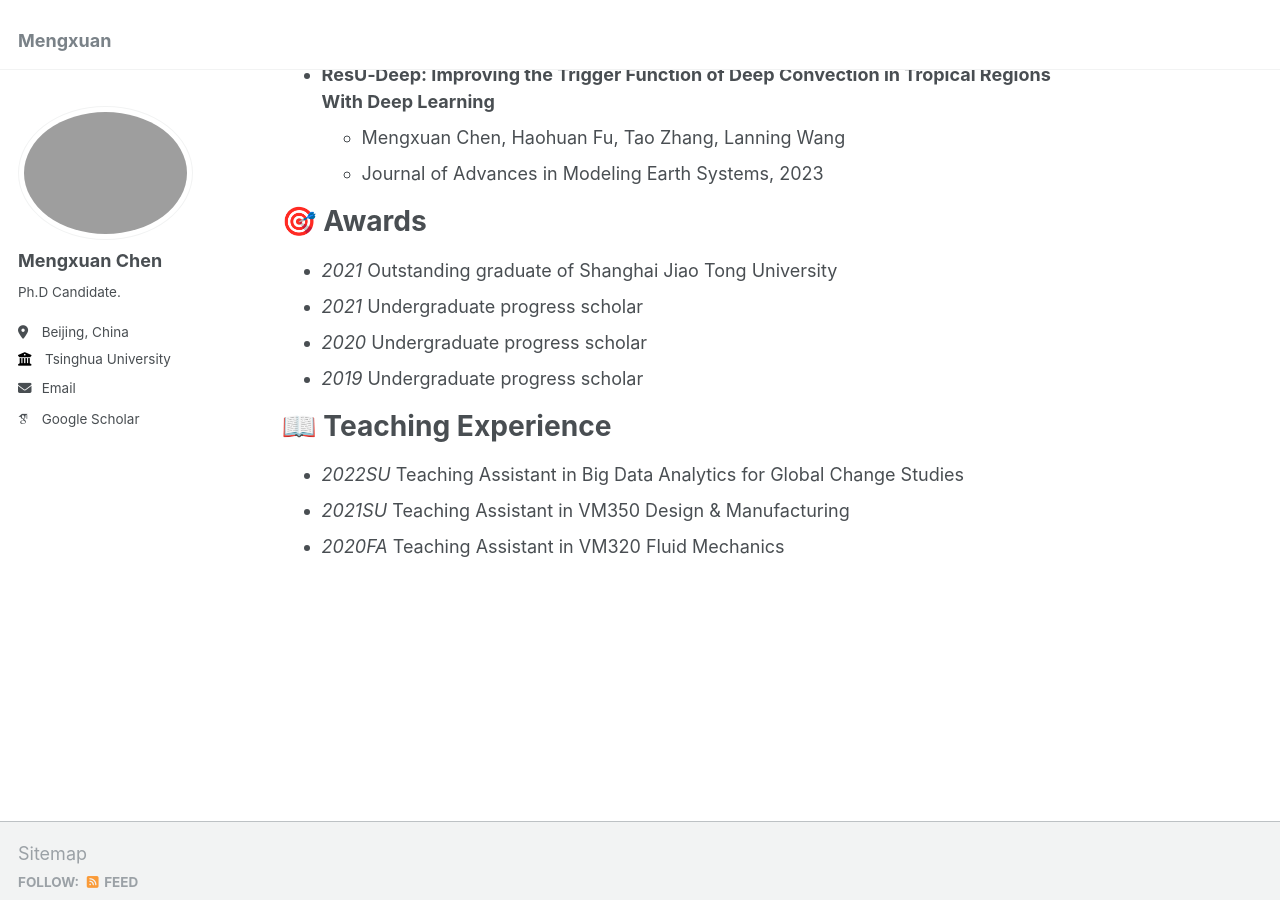
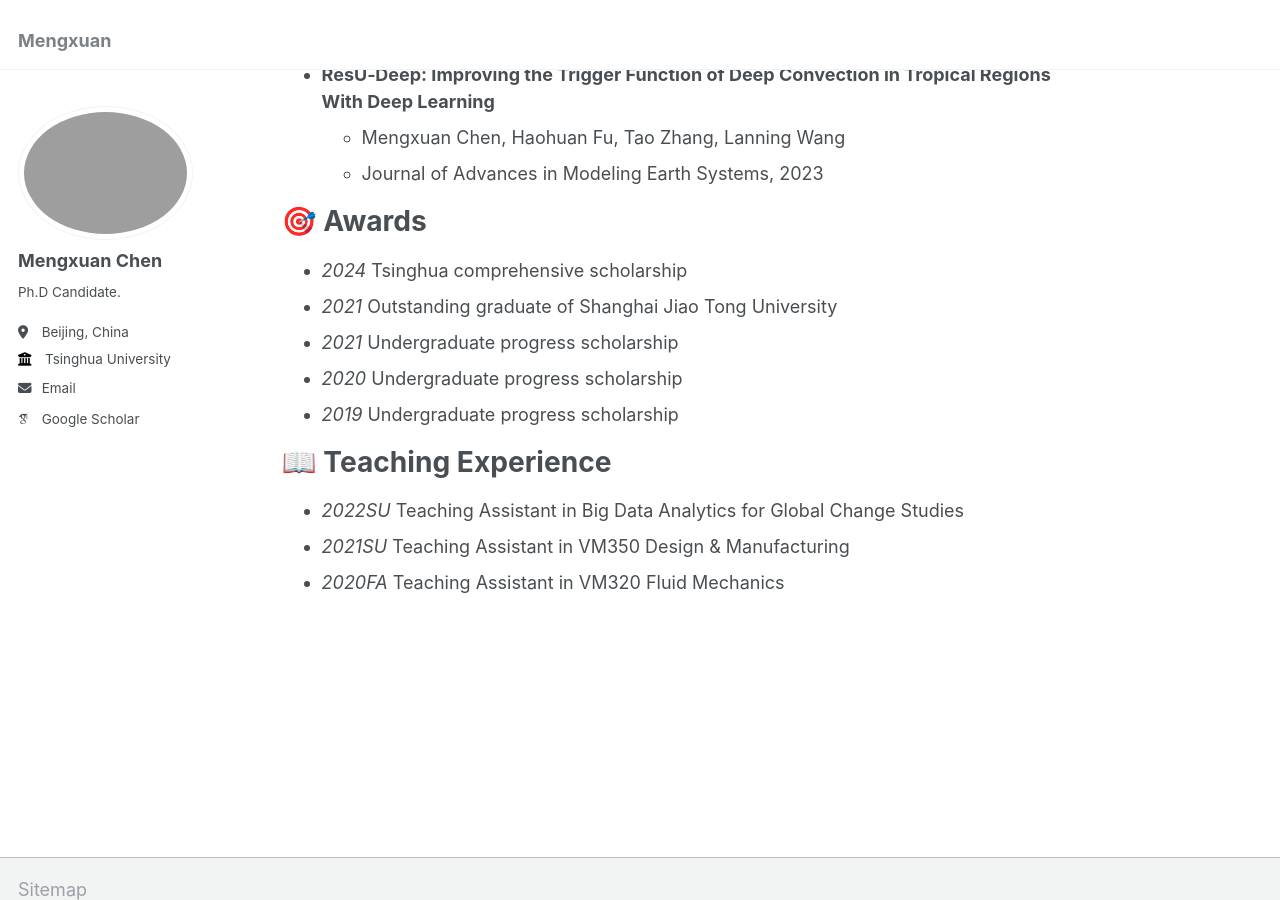
Before and after one commit to SauryChen/SauryChen.github.io, a Jekyll site: the page built from _pages/about.md, in a window 1280 px wide and 900 px high, scrolled down 931 px. Built offline with Jekyll 4.4.1, drawn with Linux system fonts in a browser that asks for light colours; some web fonts are replaced.

Commit message:
Update about.md

```diff
--- a/_pages/about.md
+++ b/_pages/about.md
@@ -36,10 +36,11 @@ I am an (INTJ) Ph.D candidate at [Department of Earth System Science](https://ww
 
 🎯 Awards
 ======
++ *2024* Tsinghua comprehensive scholarship
 + *2021* Outstanding graduate of Shanghai Jiao Tong University
-+ *2021* Undergraduate progress scholar
-+ *2020* Undergraduate progress scholar
-+ *2019* Undergraduate progress scholar
++ *2021* Undergraduate progress scholarship
++ *2020* Undergraduate progress scholarship
++ *2019* Undergraduate progress scholarship
 
 📖 Teaching Experience
 ======
```
